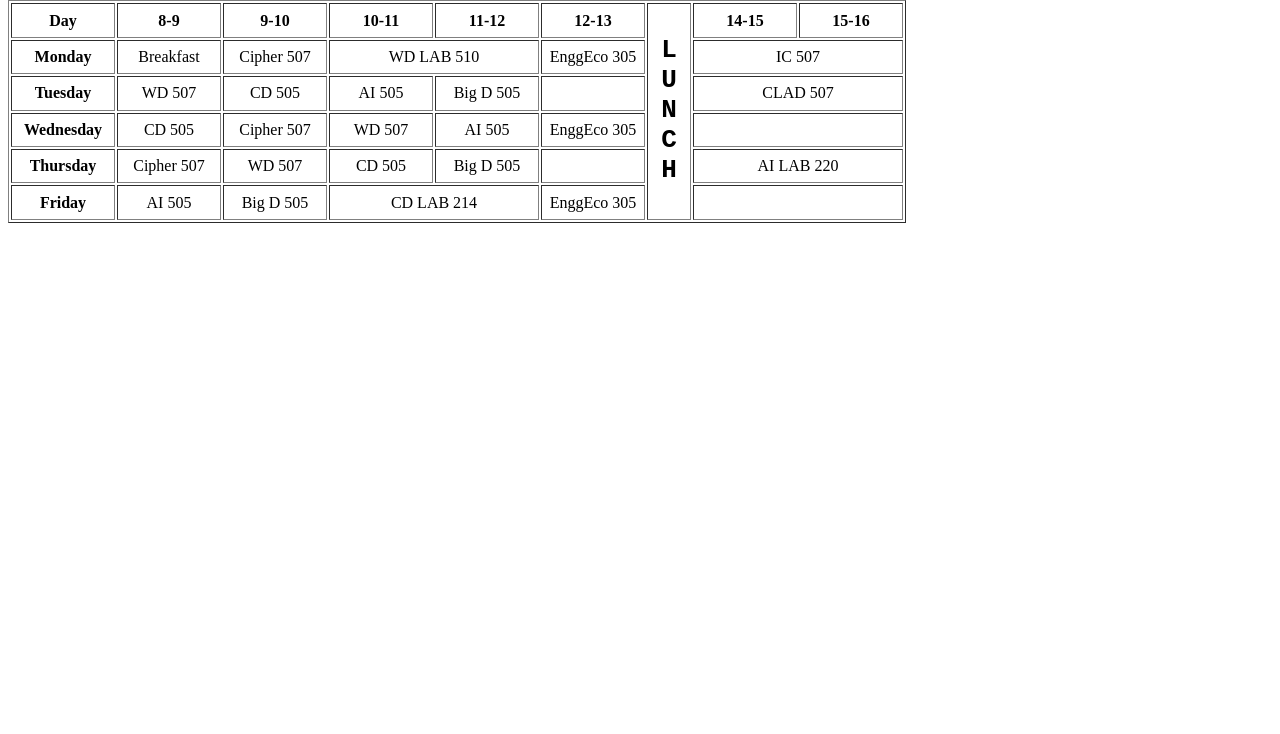
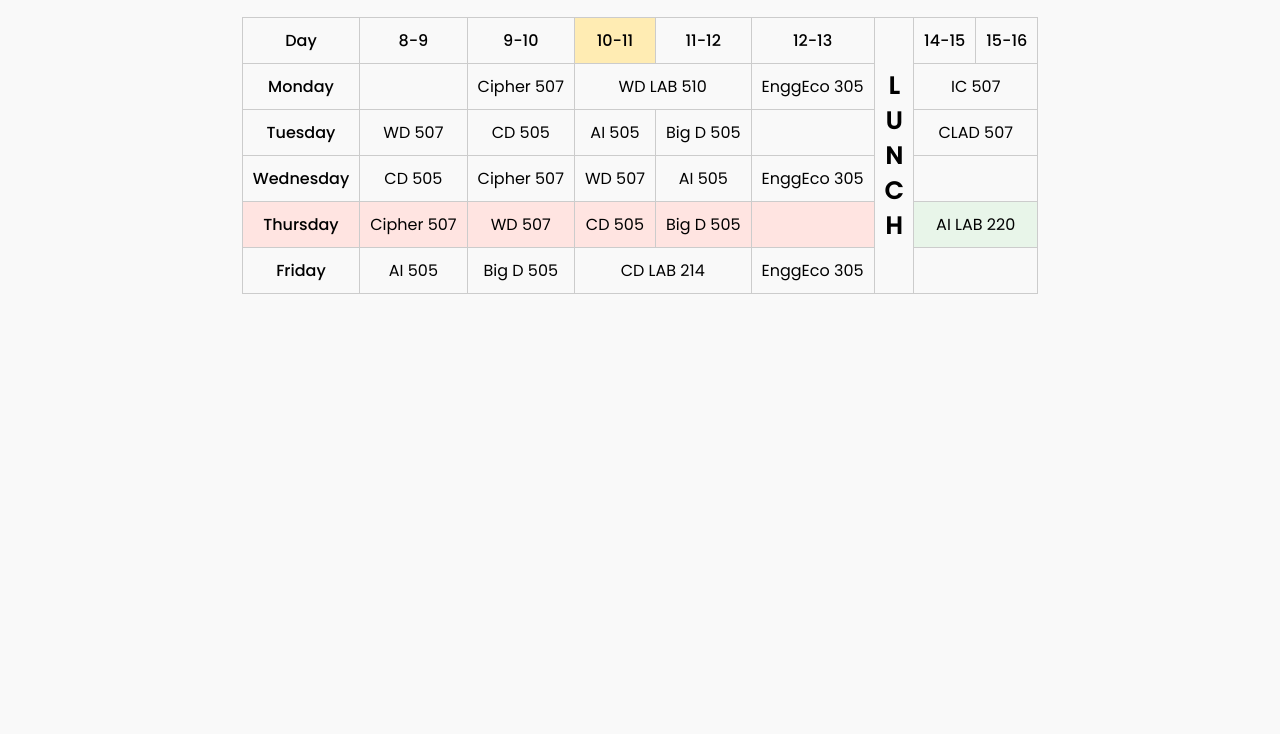
Before and after one commit to aryanraj0104/TimeTable, a plain HTML site: page index.html in a window 1280 px wide. Shown: the part 66-800 px from the top of the page. Drawn offline with Linux system fonts and the light colour scheme.

Commit message:
Make the timetable Intuitive

```diff
--- a/index.html
+++ b/index.html
@@ -1,16 +1,51 @@
+<!DOCTYPE html>
 <html>
   <head>
     <title>TimeTable</title>
-</head>
     <style>
-td,th{
-width :100px;
+      @import url('https://fonts.googleapis.com/css2?family=Poppins:wght@300;400;500&display=swap');
+      body {
+        font-family: 'Poppins', sans-serif;
+        background-color: #f9f9f9;
+        display: flex;
+        flex-direction: column;
+        align-items: center;
+      }
+      h1 {
+        text-align: center;
+        font-size: 24px;
+        margin: 20px 0;
+      }
+      table {
+        border-collapse: collapse;
+        margin: 0 auto;
+        font-size: 16px;
+      }
+      th, td {
+        border: 1px solid #ccc;
+        text-align: center;
+        padding: 10px;
+      }
+      th {
+        font-weight: 500;
+      }
+      .highlight-day {
+        background-color: #ffe4e1; /* Pastel pink for the current day */
+      }
+      .highlight-time {
+        background-color: #ffecb3; /* Pastel yellow for the current time slot */
+      }
+      .highlight-class {
+        background-color: #e8f5e9; /* Pastel green for the current class */
+      }
+      .highlight-lunch {
+        background-color: #c8e6c9; /* Pastel green for lunch hour */
       }
     </style>
+  </head>
   <body>
-<h1 style="text-align: center;">Sem 6 Time Table</h1>
-<table border = "1" style = "text-align : center">
-
+    <h1>Sem 6 Time Table</h1>
+    <table>
       <tr>
         <th>Day</th>
         <th>8-9</th>
@@ -18,27 +53,20 @@ width :100px;
         <th>10-11</th>
         <th>11-12</th>
         <th>12-13</th>
-<th style = "width : 40px;" rowspan="6"><pre><h1>
-L
-U
-N
-C
-H
-</h1>
-</pre></th>
+        <th rowspan="6" id="lunch-cell">
+          <p><h2>L<br/>U<br/>N<br/>C<br/>H</h2></p>
+        </th>
         <th>14-15</th>
         <th>15-16</th>
       </tr>
-
       <tr>
         <th>Monday</th>
-<td>Breakfast</td>
+        <td></td>
         <td>Cipher 507</td>
-<td colspan = "2">WD LAB 510</td>
+        <td colspan="2">WD LAB 510</td>
         <td>EnggEco 305</td>
-<td colspan = "2">IC 507</td>
+        <td colspan="2">IC 507</td>
       </tr>
-
       <tr>
         <th>Tuesday</th>
         <td>WD 507</td>
@@ -46,9 +74,8 @@ H
         <td>AI 505</td>
         <td>Big D 505</td>
         <td></td>
-<td colspan= 2>CLAD 507</td>
+        <td colspan="2">CLAD 507</td>
       </tr>
-
       <tr>
         <th>Wednesday</th>
         <td>CD 505</td>
@@ -56,9 +83,8 @@ H
         <td>WD 507</td>
         <td>AI 505</td>
         <td>EnggEco 305</td>
-<td colspan = "2"></td>
+        <td colspan="2"></td>
       </tr>
-
       <tr>
         <th>Thursday</th>
         <td>Cipher 507</td>
@@ -66,18 +92,68 @@ H
         <td>CD 505</td>
         <td>Big D 505</td>
         <td></td>
-<td colspan= 2>AI LAB 220</td>
+        <td colspan="2">AI LAB 220</td>
       </tr>
-
       <tr>
         <th>Friday</th>
         <td>AI 505</td>
         <td>Big D 505</td>
-<td colspan = 2>CD LAB 214</td>
+        <td colspan="2">CD LAB 214</td>
         <td>EnggEco 305</td>
-<td colspan = "2"></td>
+        <td colspan="2"></td>
       </tr>
+    </table>
 
-</table>
+    <script>
+      document.addEventListener("DOMContentLoaded", () => {
+  const now = new Date();
+  const hour = now.getHours();
+  var dayIndex = now.getDay();
+  if(hour>16)
+    dayIndex++; // 0 for Sunday, 1 for Monday, etc.
+
+  const days = ["Sunday", "Monday", "Tuesday", "Wednesday", "Thursday", "Friday", "Saturday"];
+
+
+  // Skip highlighting on Saturday and Sunday
+  if (dayIndex === 0 || dayIndex === 6) return;
+
+
+  const table = document.querySelector("table");
+  const rows = table.rows;
+
+  // Highlight the current day row
+  for (let i = 1; i < rows.length; i++) {
+    if (rows[i].cells[0].textContent === days[dayIndex]) {
+      rows[i].classList.add("highlight-day");
+      if(hour>16)
+        return;
+      if (hour >= 13 && hour < 14) {
+        // Highlight lunch during its time
+        const lunchCell = document.getElementById("lunch-cell");
+        if (lunchCell) lunchCell.classList.add("highlight-lunch");
+        return; // Skip highlighting other time slots during lunch
+      }
+
+      // Highlight the current class cell
+      const cells = rows[i].cells;
+      var k =1,map=[];
+      for (let j = 1; j < cells.length; j++) {
+        const cell = cells[j];
+        // console.log(cell.innerText);
+        const colspan = parseInt(cell.getAttribute("colspan") || "1");
+        for(let l=0;l<colspan;l++)
+          map.push(j);
+          }
+          const index = map.pop(hour);
+          cells[index].classList.add("highlight-class");
+        }
+  }
+
+  // Highlight the current time slot in the header row
+  const timeHeader = rows[0].cells[hour - 7];
+  if (timeHeader) timeHeader.classList.add("highlight-time");
+});
+    </script>
   </body>
 </html>
```
Lines whose indentation alone changed are shown as unchanged.
